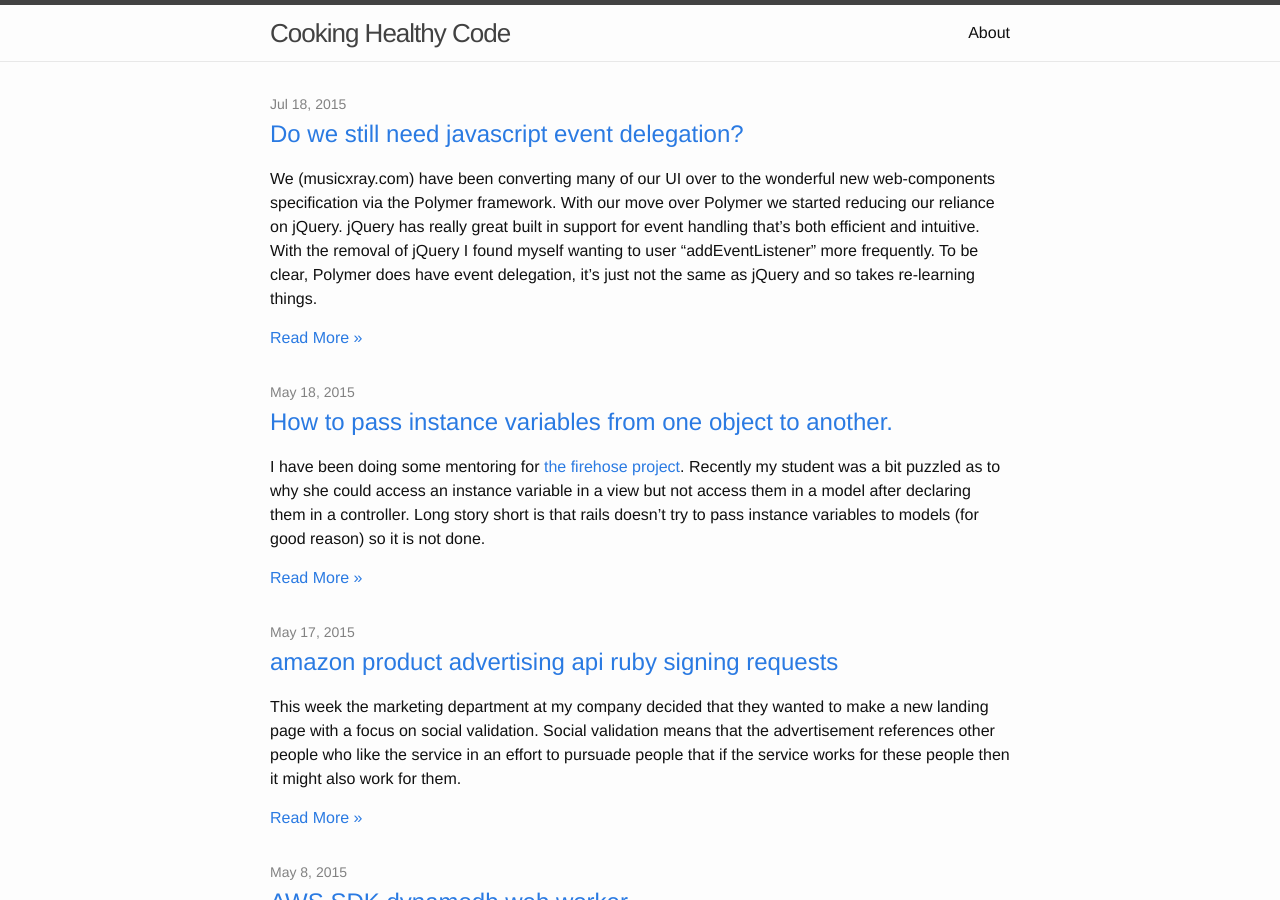
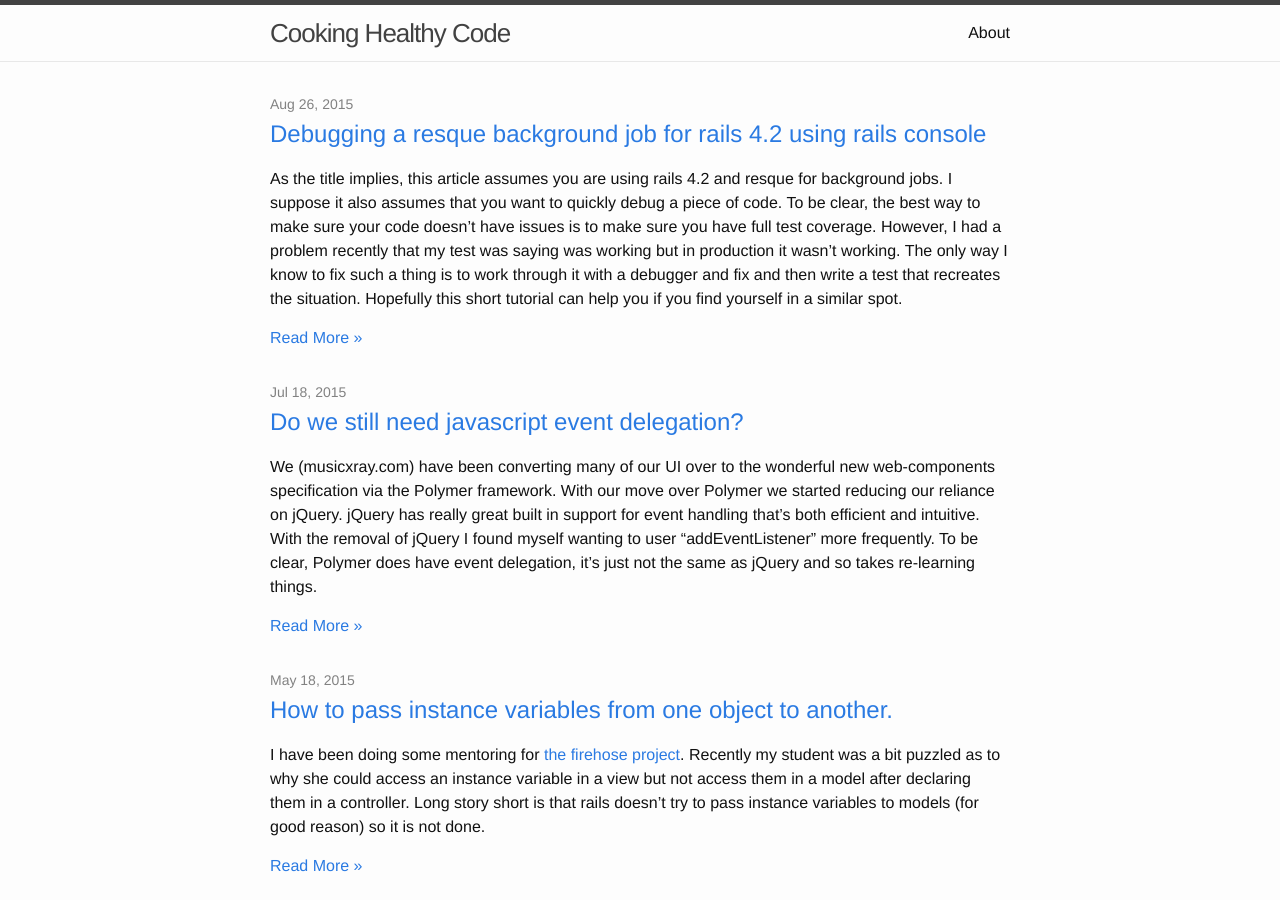
Before and after one commit to johnnyiller/johnnyiller.github.io, a Jekyll site: the page built from index.html, in a window 1280 px wide and 900 px high. Built offline with Jekyll 4.4.1, drawn with Linux system fonts in a browser that asks for light colours; some of the changed text lies outside the part shown.

Commit message:
changing date

```diff
--- a/_posts/2015-8-26-debugging-a-resque-background-job.markdown
+++ b/_posts/2015-8-26-debugging-a-resque-background-job.markdown
@@ -1,7 +1,7 @@
 ---
 layout: post
 title: "Debugging a resque background job for rails 4.2 using rails console"
-date: 2015-1-12 16:00:00
+date: 2015-8-26 16:00:00
 comments: true
 categories: ruby rails resque byebug debugger
 ---
```
